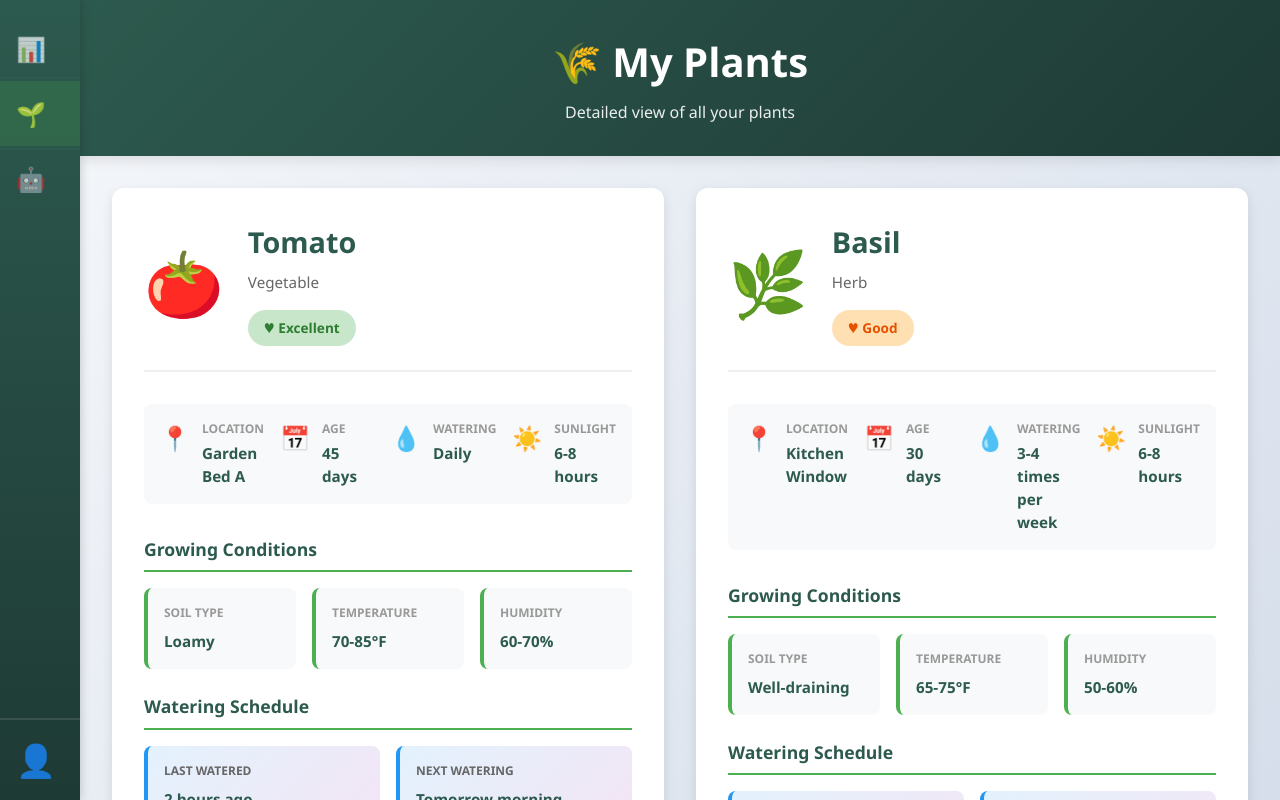
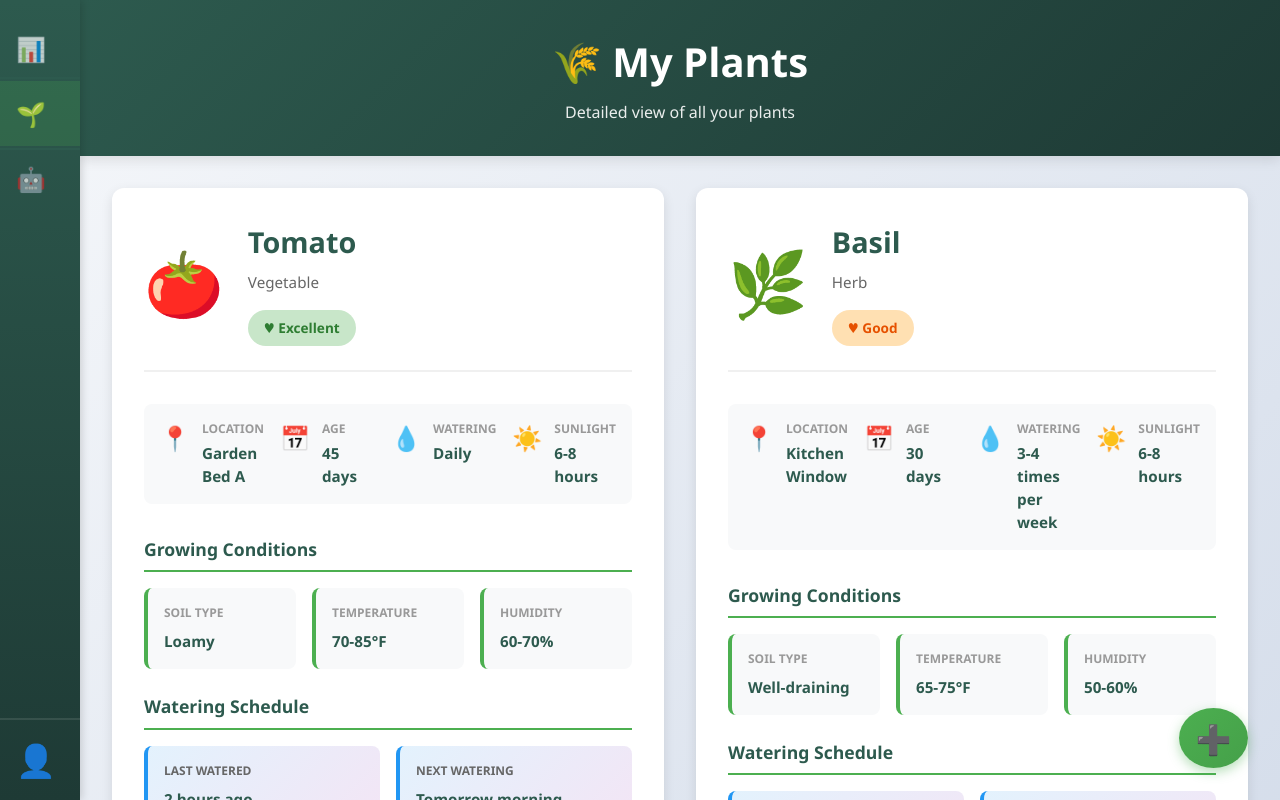
Before and after one commit to timrollins/Agritek-Ai-V2, a React (Vite) app: page / in a window 1280 px wide. Both pictures are taken after a click on the button "My Plants". Shown: the top 800 px of the page. Built offline with nearby package versions, Linux system fonts and the light colour scheme.

Commit message:
added my plants section

```diff
--- a/src/App.jsx
+++ b/src/App.jsx
@@ -6,12 +6,20 @@ import MyPlants from './components/MyPlants'
 
 function App() {
   const [currentPage, setCurrentPage] = useState('dashboard')
+  const [selectedPlantId, setSelectedPlantId] = useState(null)
+
+  const handleNavigate = (page, plantId = null) => {
+    setCurrentPage(page)
+    if (plantId) {
+      setSelectedPlantId(plantId)
+    }
+  }
 
   return (
     <div className="app-wrapper">
-      <Navigation onNavigate={setCurrentPage} currentPage={currentPage} />
-      {currentPage === 'dashboard' && <Dashboard />}
-      {currentPage === 'my-plants' && <MyPlants />}
+      <Navigation onNavigate={handleNavigate} currentPage={currentPage} />
+      {currentPage === 'dashboard' && <Dashboard onNavigate={handleNavigate} />}
+      {currentPage === 'my-plants' && <MyPlants selectedPlantId={selectedPlantId} />}
     </div>
   )
 }
--- a/src/components/Dashboard.jsx
+++ b/src/components/Dashboard.jsx
@@ -1,7 +1,7 @@
 import { useState } from 'react'
 import '../styles/Dashboard.css'
 
-export default function Dashboard() {
+export default function Dashboard({ onNavigate }) {
   // Pseudo data for plants
   const [plants] = useState([
     {
@@ -133,7 +133,12 @@ export default function Dashboard() {
             {plants.map(plant => {
               const rec = getRecommendation(plant.name)
               return (
-                <div key={plant.id} className="plant-card">
+                <div
+                  key={plant.id}
+                  className="plant-card clickable"
+                  onClick={() => onNavigate('my-plants', plant.id)}
+                  style={{ cursor: 'pointer' }}
+                >
                   <div className="plant-icon">{plant.icon}</div>
                   <h3>{plant.name}</h3>
                   <p className="plant-type">{plant.type}</p>
--- a/src/components/MyPlants.jsx
+++ b/src/components/MyPlants.jsx
@@ -1,7 +1,7 @@
-import { useState } from 'react'
+import { useState, useEffect, useRef } from 'react'
 import '../styles/MyPlants.css'
 
-export default function MyPlants() {
+export default function MyPlants({ selectedPlantId }) {
   const [plants] = useState([
     {
       id: 1,
@@ -73,6 +73,14 @@ export default function MyPlants() {
     }
   ])
 
+  const plantRefs = useRef({})
+
+  useEffect(() => {
+    if (selectedPlantId && plantRefs.current[selectedPlantId]) {
+      plantRefs.current[selectedPlantId].scrollIntoView({ behavior: 'smooth', block: 'start' })
+    }
+  }, [selectedPlantId])
+
   return (
     <div className="my-plants">
       <header className="plants-header">
@@ -82,7 +90,11 @@ export default function MyPlants() {
 
       <div className="plants-container">
         {plants.map(plant => (
-          <div key={plant.id} className="plant-detail-card">
+          <div
+            key={plant.id}
+            ref={el => plantRefs.current[plant.id] = el}
+            className={`plant-detail-card ${selectedPlantId === plant.id ? 'highlighted' : ''}`}
+          >
             <div className="plant-header">
               <div className="plant-icon-large">{plant.icon}</div>
               <div className="plant-info-header">
@@ -164,6 +176,10 @@ export default function MyPlants() {
           </div>
         ))}
       </div>
+
+      <button className="fab-button" title="Add new plant">
+        ➕
+      </button>
     </div>
   )
 }
--- a/src/styles/MyPlants.css
+++ b/src/styles/MyPlants.css
@@ -50,6 +50,12 @@
 .plant-detail-card:hover {
   transform: translateY(-4px);
   box-shadow: 0 8px 20px rgba(76, 175, 80, 0.2);
+}
+
+.plant-detail-card.highlighted {
+  border: 3px solid #4caf50;
+  box-shadow: 0 0 20px rgba(76, 175, 80, 0.4);
+  background: linear-gradient(135deg, #ffffff 0%, #f1f8e9 100%);
 }
 
 .plant-header {
@@ -220,6 +226,36 @@
   line-height: 1.6;
 }
 
+/* Floating Action Button */
+.fab-button {
+  position: fixed;
+  bottom: 2rem;
+  right: 2rem;
+  width: 60px;
+  height: 60px;
+  border-radius: 50%;
+  background: linear-gradient(135deg, #4caf50 0%, #45a049 100%);
+  border: none;
+  color: white;
+  font-size: 1.8rem;
+  cursor: pointer;
+  display: flex;
+  align-items: center;
+  justify-content: center;
+  box-shadow: 0 4px 12px rgba(76, 175, 80, 0.4);
+  transition: all 0.3s ease;
+  z-index: 999;
+}
+
+.fab-button:hover {
+  transform: scale(1.1);
+  box-shadow: 0 6px 20px rgba(76, 175, 80, 0.6);
+}
+
+.fab-button:active {
+  transform: scale(0.95);
+}
+
 /* Responsive Design */
 @media (max-width: 1200px) {
   .plants-container {
@@ -259,6 +295,14 @@
   .conditions-grid {
     grid-template-columns: 1fr;
   }
+
+  .fab-button {
+    bottom: 1.5rem;
+    right: 1.5rem;
+    width: 56px;
+    height: 56px;
+    font-size: 1.6rem;
+  }
 }
 
 @media (max-width: 480px) {
@@ -277,4 +321,12 @@
   .plant-detail-card {
     padding: 1rem;
   }
+
+  .fab-button {
+    bottom: 1rem;
+    right: 1rem;
+    width: 52px;
+    height: 52px;
+    font-size: 1.4rem;
+  }
 }
```
